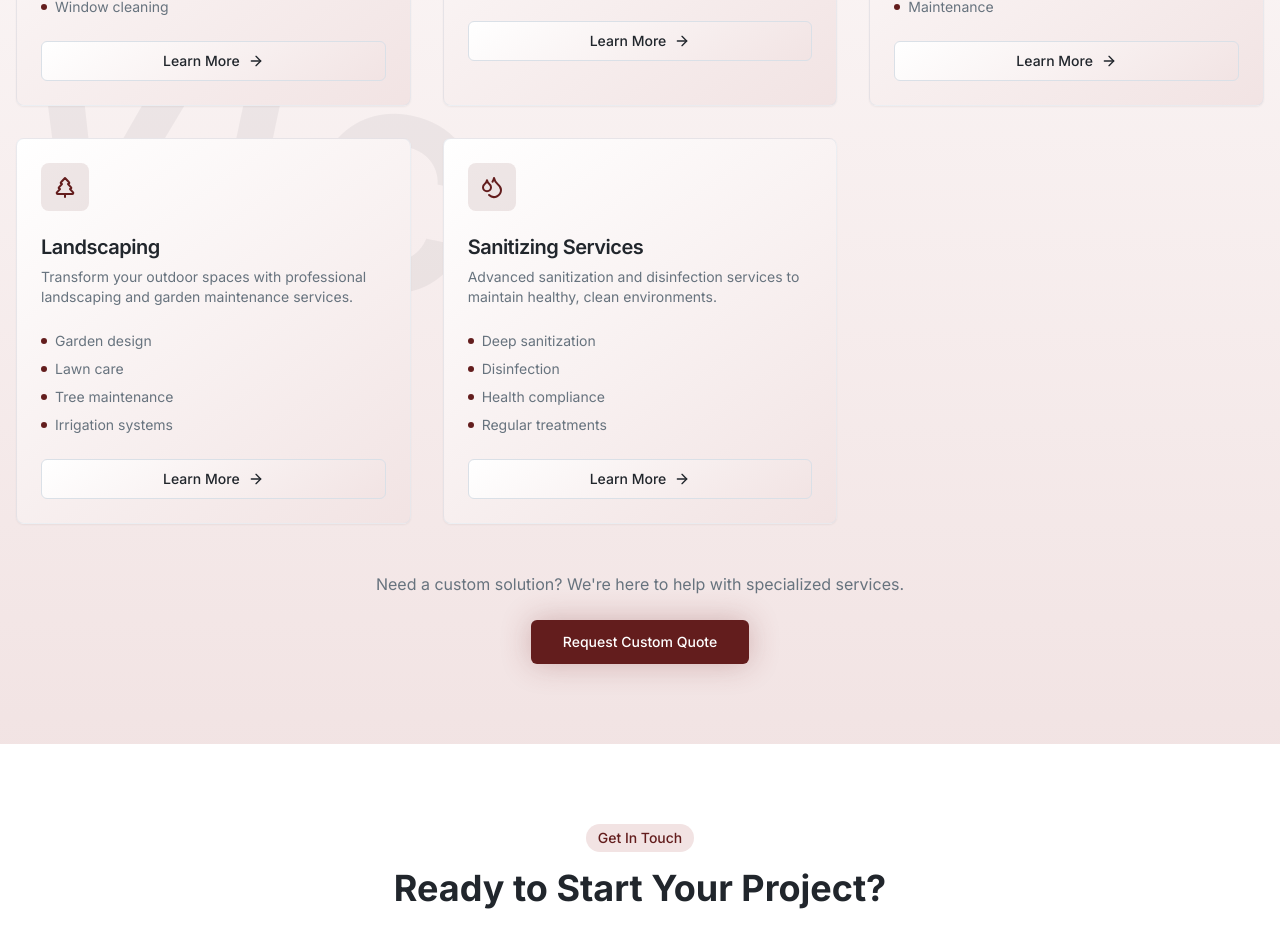
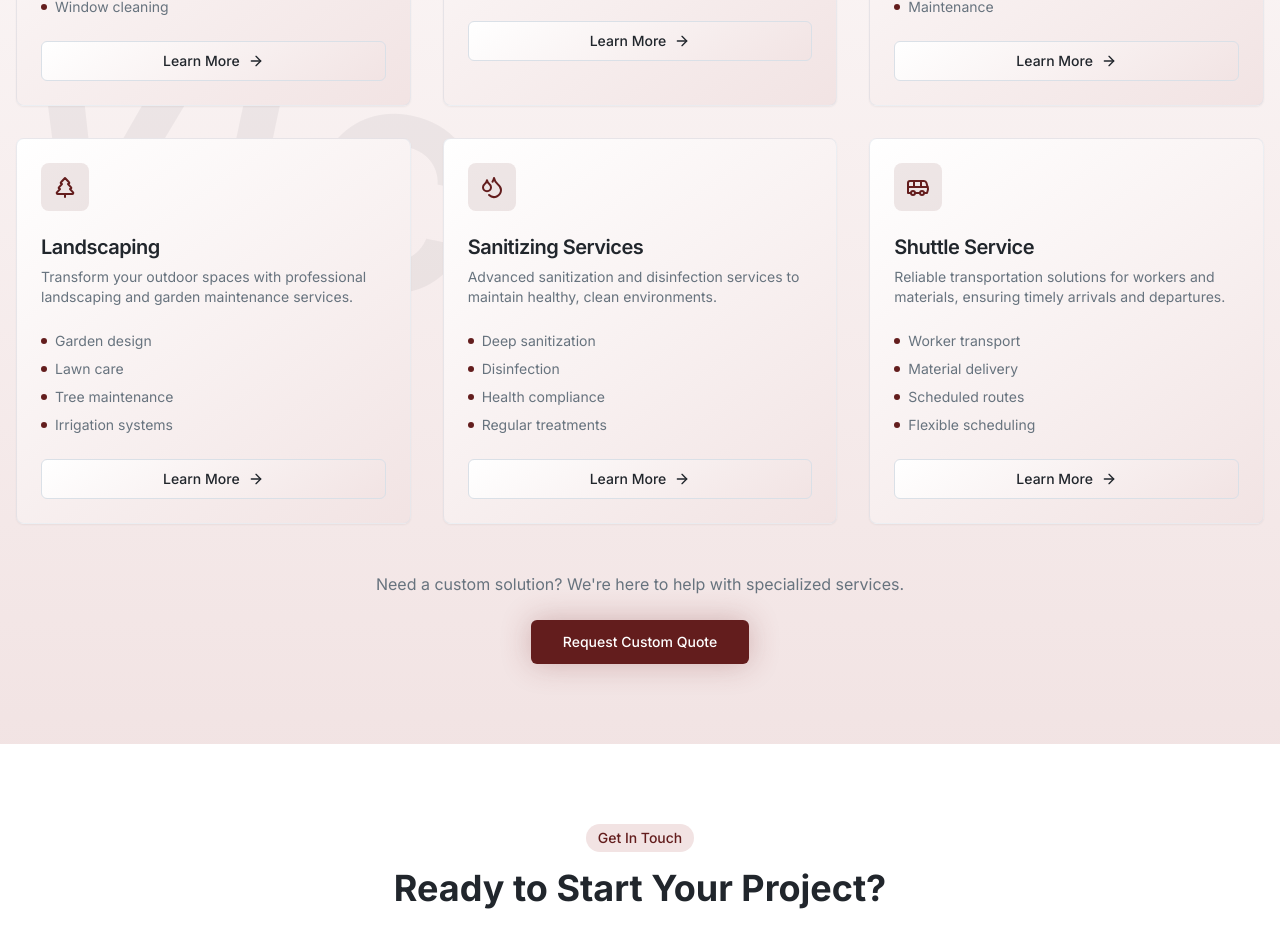
Before and after one commit to maphal-2025/leticon-presto-homes, a React (Vite) app: page / in a window 1280 px wide. Shown: the part 1400-2327 px from the top of the page. Built offline with nearby package versions, Linux system fonts and the light colour scheme.

Commit message:
Add shuttle service

```diff
--- a/src/components/Services.tsx
+++ b/src/components/Services.tsx
@@ -6,6 +6,7 @@ import {
   Wrench,
   TreePine,
   Droplets,
+  Bus,
   ArrowRight
 } from "lucide-react";
 
@@ -39,6 +40,12 @@ const services = [
     title: "Sanitizing Services",
     description: "Advanced sanitization and disinfection services to maintain healthy, clean environments.",
     features: ["Deep sanitization", "Disinfection", "Health compliance", "Regular treatments"]
+  },
+  {
+    icon: Bus,
+    title: "Shuttle Service",
+    description: "Reliable transportation solutions for workers and materials, ensuring timely arrivals and departures.",
+    features: ["Worker transport", "Material delivery", "Scheduled routes", "Flexible scheduling"]
   }
 ];
 
```
